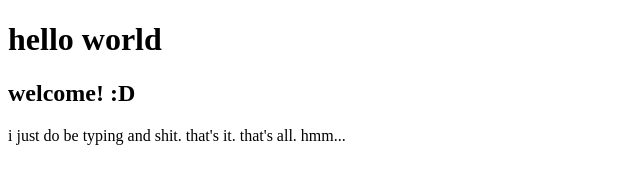
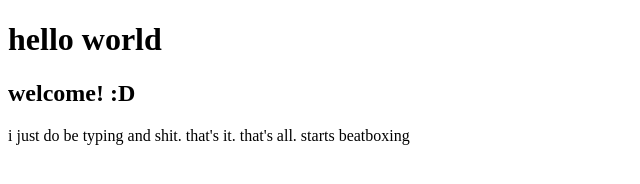
Before and after one commit to ratcare/testpage, a plain HTML site: page index.html in a window 1280 px wide. Shown: the full height of the page, 0-640 px from the left. Drawn offline with Linux system fonts and the light colour scheme.

Commit message:
Update index.html

```diff
--- a/index.html
+++ b/index.html
@@ -8,6 +8,6 @@
   <body style="background color: blue">
     <h1>hello world</h1>
     <h2>welcome! :D</h2>
-    <p>i just do be typing and shit. that's it. that's all. hmm...</p>
+    <p>i just do be typing and shit. that's it. that's all. starts beatboxing</p>
   </body>
 </html>
```
